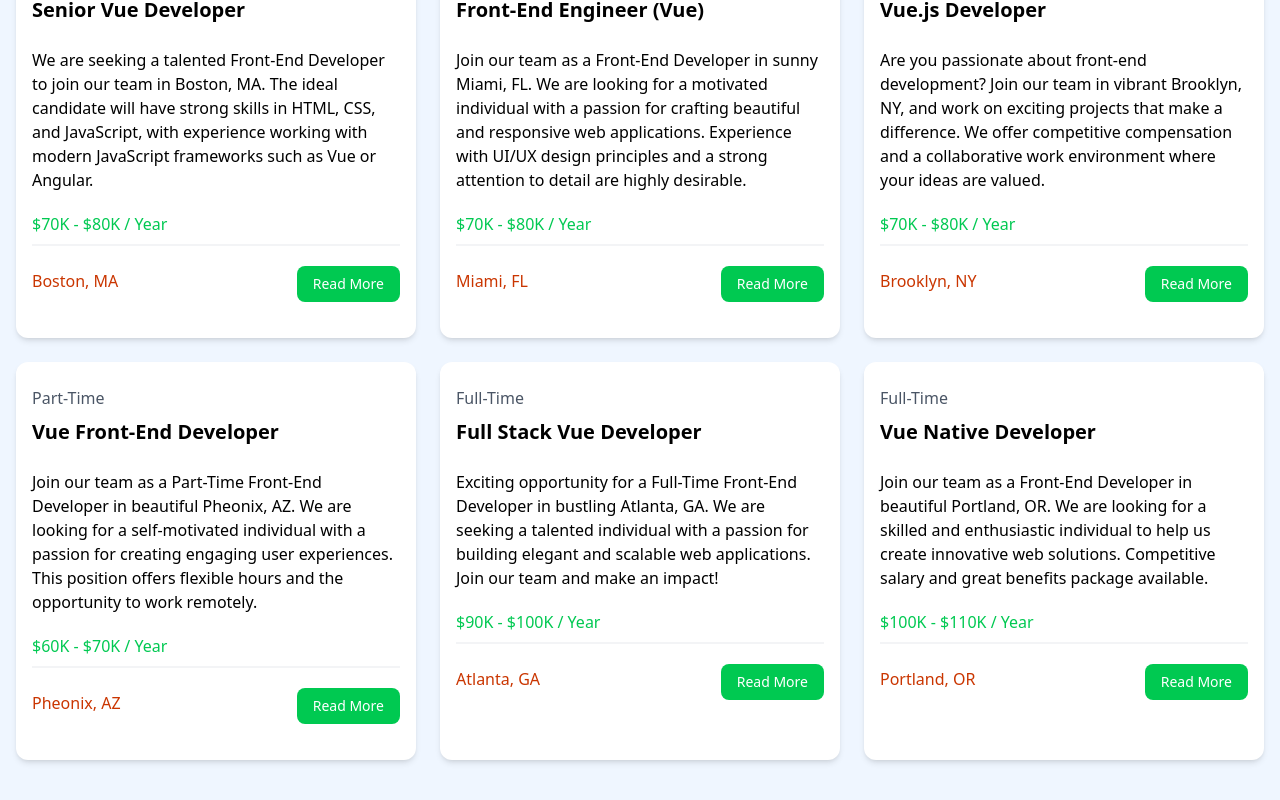
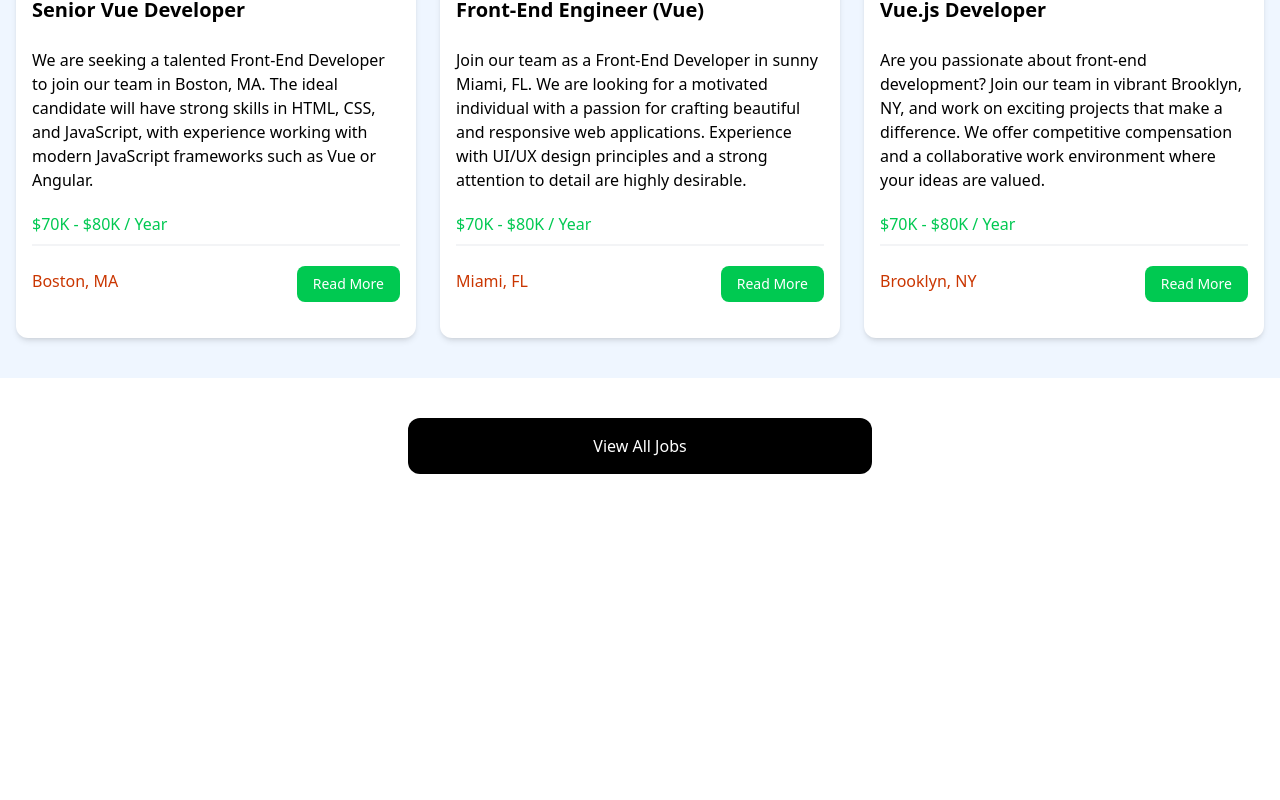
Before and after one commit to NatanBraslavsky/vue, a Vue app in the folder cursos/cursoYtTraversy/teste/vue-projectTest/: page / in a window 1280 px wide. Shown: the part 769-1569 px from the top of the page. After the commit the page ends 1283 px from the top, so only its background shows below. Built offline with nearby package versions, Linux system fonts and the light colour scheme.

Commit message:
estudos vue

```diff
--- a/cursos/cursoYtTraversy/teste/vue-projectTest/src/App.vue
+++ b/cursos/cursoYtTraversy/teste/vue-projectTest/src/App.vue
@@ -11,5 +11,5 @@
   <NavBar/>
   <Hero title="Test title" description="description test"/>
   <HomeCards/>
-  <JobListings/>
+  <JobListings :limit="3" :showButton="true"/>
 </template>
--- a/cursos/cursoYtTraversy/teste/vue-projectTest/src/components/JobListings.vue
+++ b/cursos/cursoYtTraversy/teste/vue-projectTest/src/components/JobListings.vue
@@ -2,9 +2,18 @@
 import JobData from '@/jobs.json';
 import { ref } from 'vue';
 import JobListing from './JobListing.vue';
+import { defineProps } from 'vue';
+
+defineProps({
+    limit: Number,
+    showButton: {
+        type: Boolean,
+        default: false,
+    }
+});
+
 
 const jobs = ref(JobData);
-console.log(jobs.value);
 </script>
 
 <template>
@@ -14,9 +23,15 @@
                 Browse Jobs
             </h2>
             <div class="grid grid-cols-1 md:grid-cols-2 min-lg:grid-cols-3 gap-6">
-                <JobListing v-for="job in jobs" :key="job.id" :job="job" />
+                <JobListing v-for="job in jobs.slice(0, limit || jobs.length)" :key="job.id" :job="job" />
             </div>
         </div>
     </section>
-
+    <section v-if="showButton" class="m-auto max-w-lg my-10 px-6">
+      <a
+        href="jobs.html"
+        class="block bg-black text-white text-center py-4 px-6 rounded-xl hover:bg-gray-700"
+        >View All Jobs</a
+      >
+    </section>
 </template>
```
